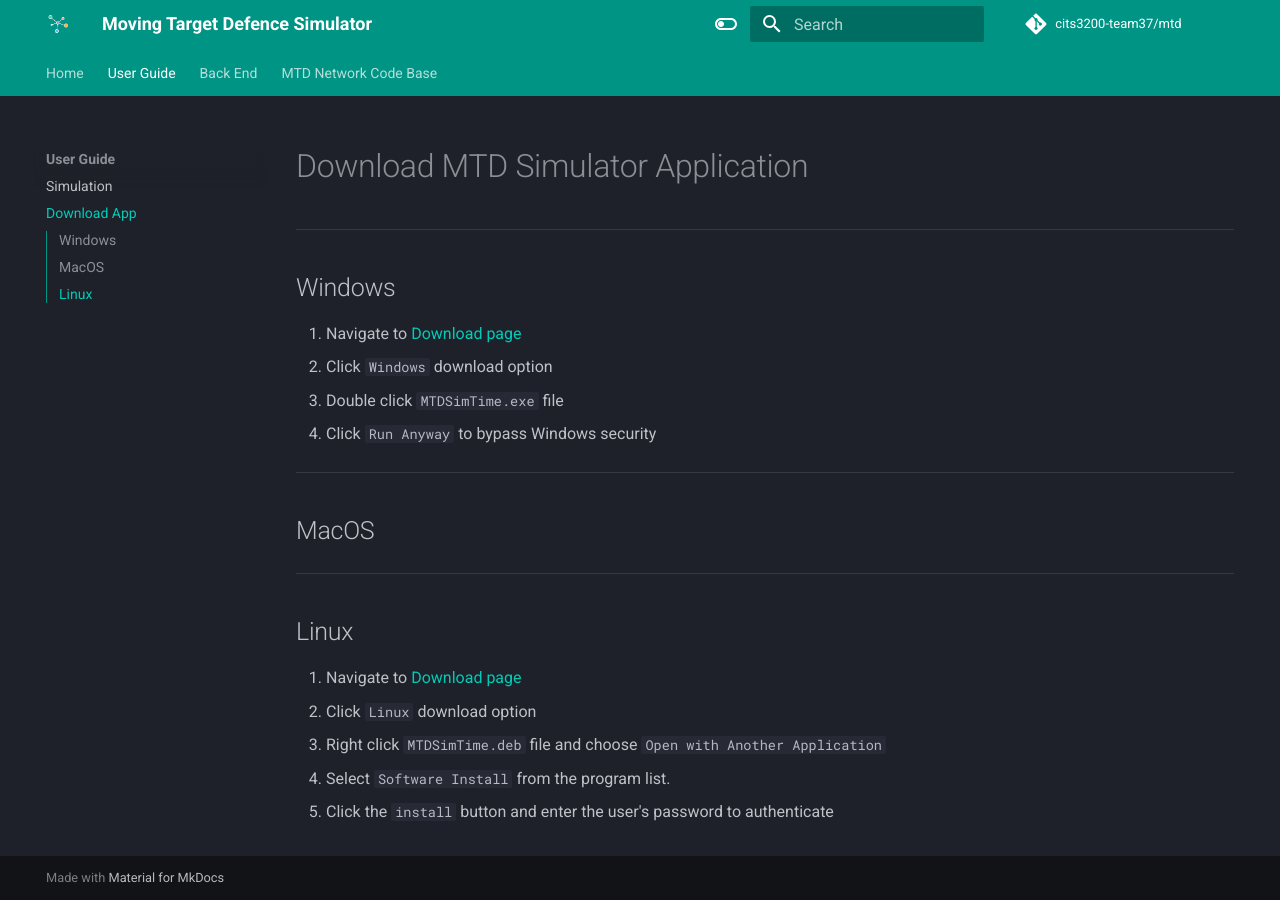
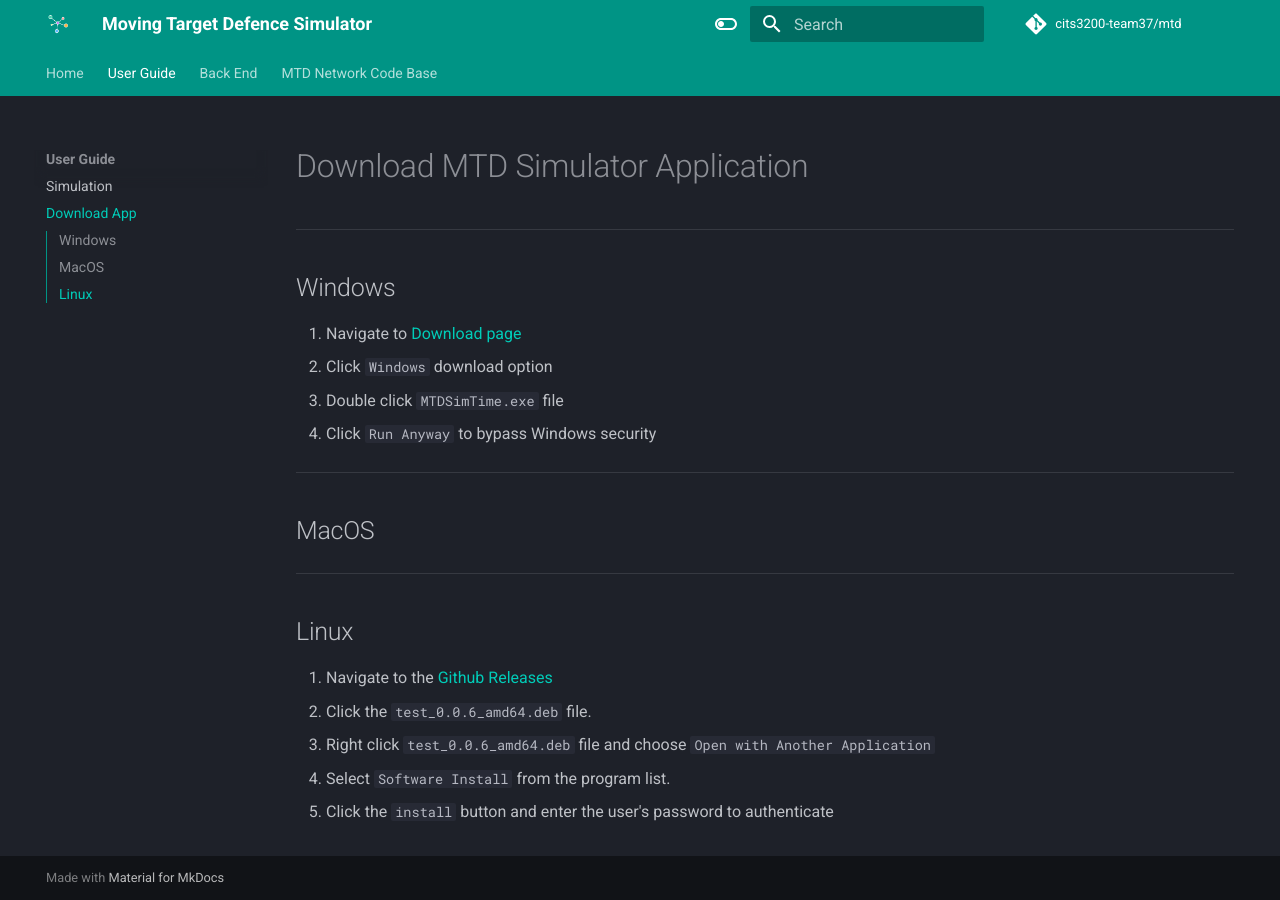
Before and after one commit to cits3200-team37/mtd, an MkDocs documentation site: the page built from server/Documentation/docs/user/download_instructions.md, in a window 1280 px wide. Built offline with MkDocs 1.6.1 and Material for MkDocs 9.7.7, drawn with Linux system fonts in a browser that asks for light colours; comment, search, counter and statistics services are not loaded.

Commit message:
MTDSIM-127 Update URL

```diff
--- a/server/Documentation/docs/user/download_instructions.md
+++ b/server/Documentation/docs/user/download_instructions.md
@@ -20,8 +20,8 @@
 
 ## Linux
 
-1. Navigate to [Download page](https://mtd.vercel.app/download)
-2. Click `Linux` download option
-3. Right click `MTDSimTime.deb` file and choose `Open with Another Application`
+1. Navigate to the [Github Releases](https://github.com/cits3200-team37/mtd/releases)
+2. Click the `test_0.0.6_amd64.deb` file.
+3. Right click `test_0.0.6_amd64.deb` file and choose `Open with Another Application`
 4. Select `Software Install` from the program list.
 5. Click the `install` button and enter the user's password to authenticate
```
